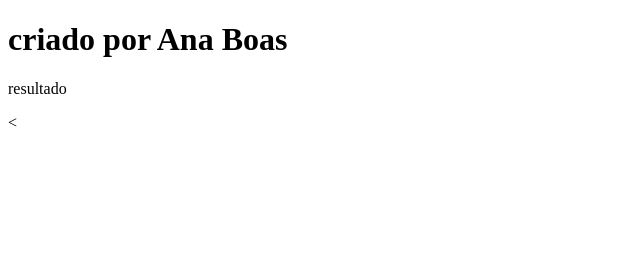
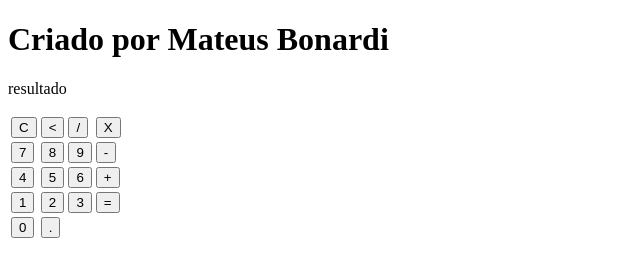
Before and after one commit to Anaggodoi/anacalculadora-, a plain HTML site: page index.html in a window 1280 px wide. Shown: the whole page, without its empty margins (0-640 px from the left). Drawn offline with Linux system fonts and the light colour scheme.

Commit message:
Add files via upload

```diff
--- a/index.html
+++ b/index.html
@@ -3,18 +3,45 @@
 <head>
 <meta charset="UTF-8">
 <meta name="viewport" content="width=device-width, initial-scale=1.0">
-    <title>Document</title>
-     <link rel="stylesheet" href= "styles.css">
+<title>Calculadora HTML</title>
+<link rel="stylesheet" href="styles.css">
 </head>
+</html>
 <body>
-     <div class="calculadora">
-        <h1>criado por Ana Boas </h1>
-        <p id="resultado">resultado<ip>
+<div class="fundo">
+<h1>Criado por Mateus Bonardi</h1>
+<div class="Calculadora">
+<p id="resultado"> resultado </p>
 <table>
 <tr>
-                    <
+<td> <button class="botao"> C </button></td>
+<td> <button class="botao"> < </button></td>
+<td> <button class="botao"> / </button></td>
+<td> <button class="botao"> X </button></td>
+</tr>
+<tr>
+<td> <button class="botao"> 7 </button></td>
+<td> <button class="botao"> 8 </button></td>
+<td> <button class="botao"> 9 </button></td>
+<td> <button class="botao"> - </button></td>
+</tr>
+<tr>
+<td> <button class="botao"> 4 </button></td>
+<td> <button class="botao"> 5 </button></td>
+<td> <button class="botao"> 6 </button></td>
+<td> <button class="botao"> + </button></td>
+</tr>
+<tr>
+<td> <button class="botao"> 1 </button></td>
+<td> <button class="botao"> 2 </button></td>
+<td> <button class="botao"> 3 </button></td>
+<td> <button class="botao"> = </button></td>
+</tr>
+<tr>
+<td> <button class="botao"> 0 </button></td>
+<td> <button class="botao"> . </button></td>
 </tr>
 </table>
 </div>
+</div>
 </body>
-</html>
```
Lines whose indentation alone changed are shown as unchanged.
